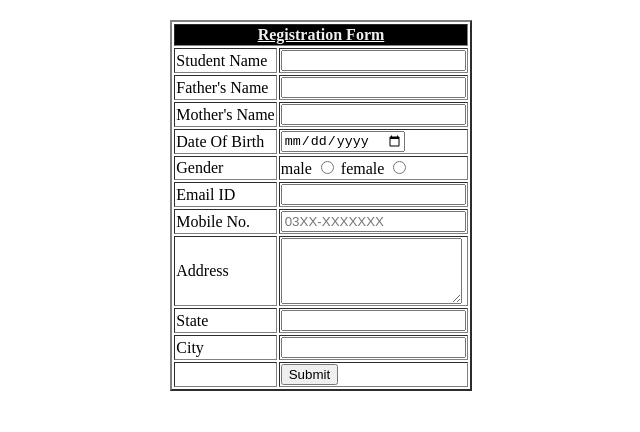
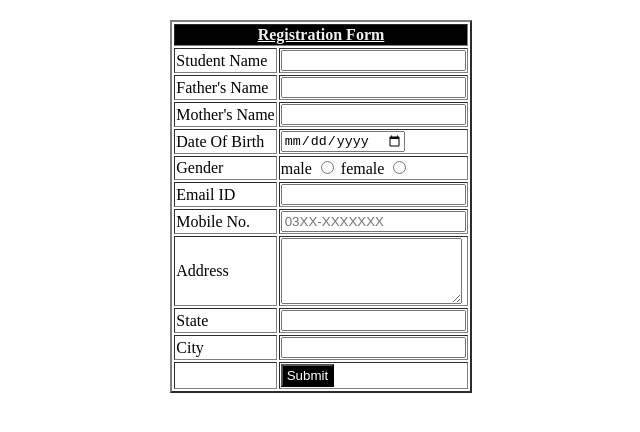
Before and after one commit to Hasnain-Jabbar/Assignement_No-2, a plain HTML site: page registration form.html in a window 1280 px wide. Shown: the whole page, without its empty margins (319-959 px from the left). Drawn offline with Linux system fonts and the light colour scheme.

Commit message:
changing

```diff
--- a/stylesheet.css
+++ b/stylesheet.css
@@ -4,6 +4,6 @@ table{margin-left: auto;margin-right: auto;margin-top: 20px;}
      color: #efefef;
      background-color: rgb(0, 0, 0);
    }
-   a:link {
-   color: black;
-  }
+  button{background-color: black;
+  color: white;
+padding: 2px 4px 2px 4px;}
```
Also changed, not shown: index.html (+2 -1 lines).
